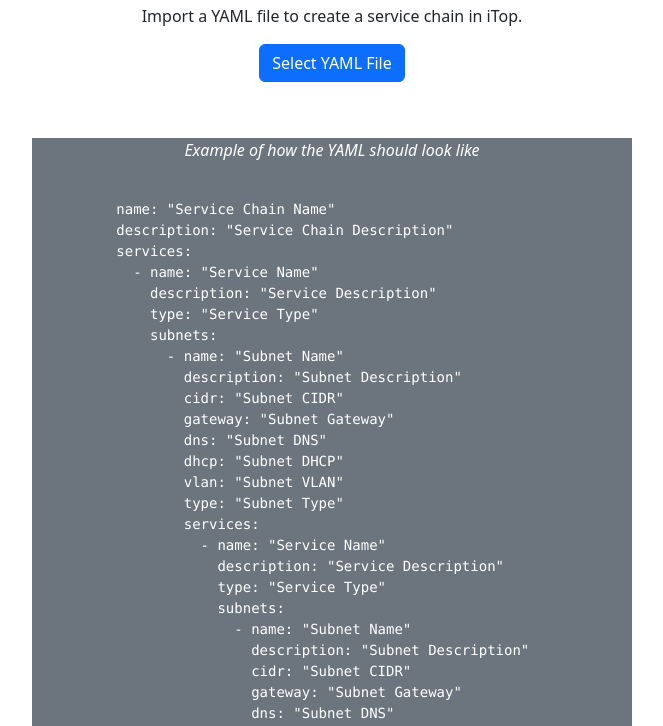
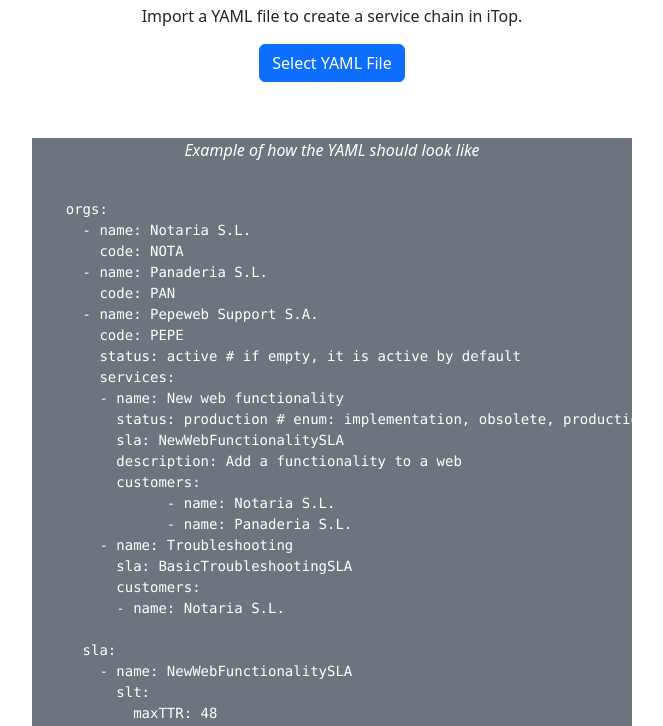
Before and after one commit to carnuare/service-chain-wizard, an Electron app: page index.html in a window 800 px wide. Shown: the part 69-795 px from the top of the page, without its empty margins (68-731 px from the left). Drawn offline with nearby package versions, Linux system fonts and the light colour scheme; no server answers.

Commit message:
Add service status & validation errors in data

```diff
--- a/index.html
+++ b/index.html
@@ -47,35 +47,41 @@
     <div id="file-data" class="mb-4 mt-3 w-75 bg-secondary text-white">
       <p class="text-center"><i>Example of how the YAML should look like</i></p>
       <pre>
-        <code>
-          name: "Service Chain Name"
-          description: "Service Chain Description"
-          services:
-            - name: "Service Name"
-              description: "Service Description"
-              type: "Service Type"
-              subnets:
-                - name: "Subnet Name"
-                  description: "Subnet Description"
-                  cidr: "Subnet CIDR"
-                  gateway: "Subnet Gateway"
-                  dns: "Subnet DNS"
-                  dhcp: "Subnet DHCP"
-                  vlan: "Subnet VLAN"
-                  type: "Subnet Type"
-                  services:
-                    - name: "Service Name"
-                      description: "Service Description"
-                      type: "Service Type"
-                      subnets:
-                        - name: "Subnet Name"
-                          description: "Subnet Description"
-                          cidr: "Subnet CIDR"
-                          gateway: "Subnet Gateway"
-                          dns: "Subnet DNS"
-                          dhcp: "Subnet DHCP"
-                          vlan: "Subnet VLAN"
-                          type: "Subnet Type"
+        <code class="language-yaml">
+    orgs:
+      - name: Notaria S.L.
+        code: NOTA
+      - name: Panaderia S.L.
+        code: PAN
+      - name: Pepeweb Support S.A.
+        code: PEPE
+        status: active # if empty, it is active by default
+        services:
+        - name: New web functionality
+          status: production # enum: implementation, obsolete, production
+          sla: NewWebFunctionalitySLA
+          description: Add a functionality to a web
+          customers:
+                - name: Notaria S.L.
+                - name: Panaderia S.L.
+        - name: Troubleshooting
+          sla: BasicTroubleshootingSLA
+          customers:
+          - name: Notaria S.L.
+
+      sla:
+        - name: NewWebFunctionalitySLA
+          slt:
+            maxTTR: 48
+            maxTTO: 12
+        - name: PremiumTroubleshootingSLA
+          slt:
+            maxTTR: 8
+            maxTTO: 4
+        - name: BasicTroubleshootingSLA
+          slt:
+            maxTTR: 24
+            maxTTO: 12
         </code>
       </pre>
     </div>
```
Also changed, not shown: app.js (+9 -2 lines), src/js/import_iTOP.js (+9 -2 lines), src/js/model/ImportModel.js (+27 -0 lines).
